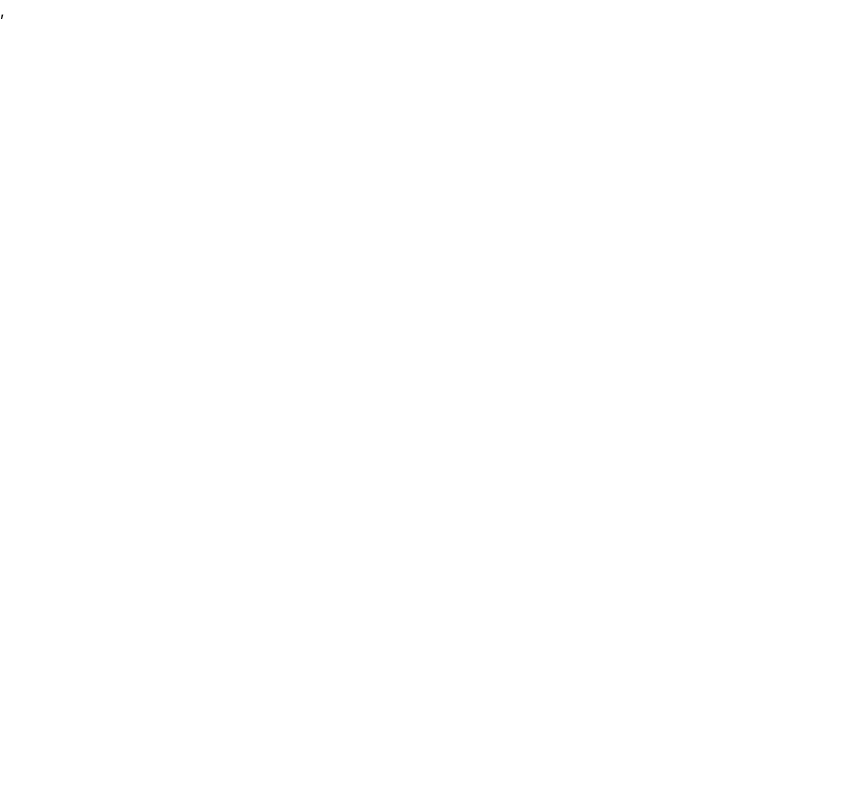
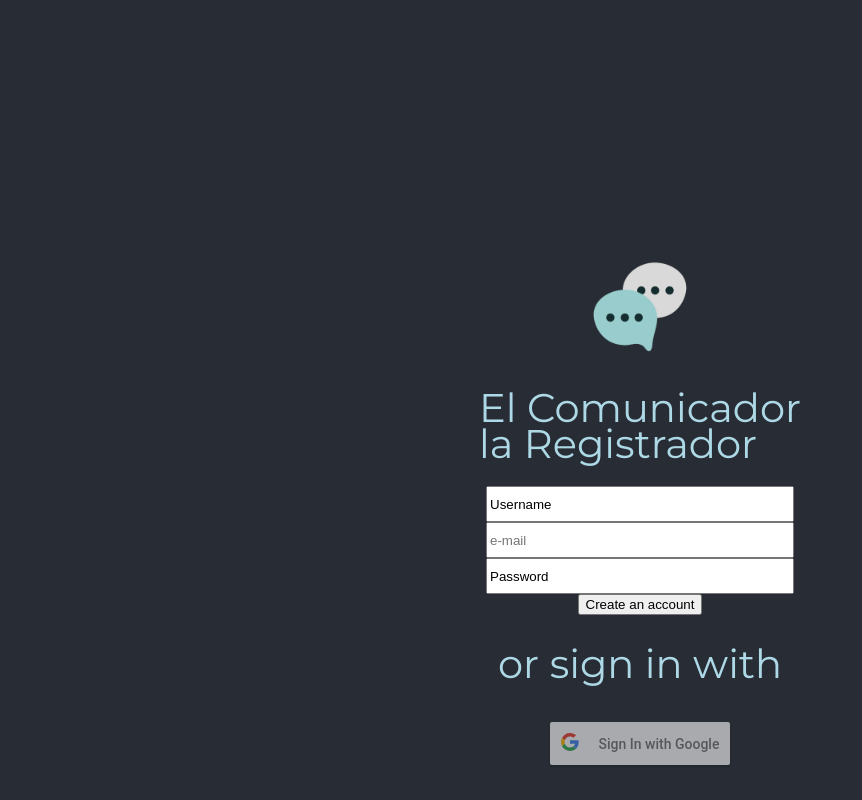
Before and after one commit to bieniekadam/COMMUNICATOR, a React (Create React App) app: page /registration in a window 1280 px wide. Before the commit this address had no page. Shown: the whole page, without its empty margins (0-862 px from the left). Built offline with nearby package versions, Linux system fonts and the light colour scheme.

Commit message:
google sign in button added, google cloud connected, registrate component added, conditional routing added

```diff
--- /dev/null
+++ b/client_secret_663391751840-7scvso7umat0vfjgthmfbkvi47getvqi.apps.googleusercontent.com.json
@@ -0,0 +1 @@
+{"web":{"client_id":"663391751840-7scvso7umat0vfjgthmfbkvi47getvqi.apps.googleusercontent.com","project_id":"communicator-352612","auth_uri":"https://accounts.google.com/o/oauth2/auth","token_uri":"https://oauth2.googleapis.com/token","auth_provider_x509_cert_url":"https://www.googleapis.com/oauth2/v1/certs","client_secret":"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","javascript_origins":["http://localhost:3000"]}}
--- a/package.json
+++ b/package.json
@@ -15,9 +15,11 @@
     "@types/react": "^17.0.0",
     "@types/react-dom": "^17.0.0",
     "@types/react-redux": "^7.1.24",
+    "bootstrap": "^5.1.3",
     "moment": "^2.29.1",
     "react": "^17.0.2",
     "react-dom": "^17.0.2",
+    "react-google-login": "^5.2.2",
     "react-icons": "^4.3.1",
     "react-redux": "^7.2.6",
     "react-router-dom": "^6.0.2",
--- a/public/index.html
+++ b/public/index.html
@@ -9,6 +9,10 @@
       name="description"
       content="Web site created using create-react-app"
     />
+    <!-- <meta
+      name="google-signin-client_id"
+      content="663391751840-7scvso7umat0vfjgthmfbkvi47getvqi.apps.googleusercontent.com"
+    /> -->
     <link rel="apple-touch-icon" href="%PUBLIC_URL%/logo192.png" />
     <!--
       manifest.json provides metadata used when your web app is installed on a
--- a/src/App.tsx
+++ b/src/App.tsx
@@ -1,16 +1,23 @@
 import "./App.css";
 import { LoginPanel } from "./components/LoginPanel/LoginPanel";
-import { BrowserRouter, Routes, Route } from "react-router-dom";
+import { BrowserRouter, Routes, Route, Navigate } from "react-router-dom";
 import { Homepage } from "./components/Homepage/Homepage";
-// import { ScrollHandler } from "./components/ScrollHandler/ScrollHandler";
+import Registration from "./components/Registration/Registration";
+import { useState } from "react";
 
 export default function App() {
+  const [isLogged, setIsLogged] = useState(false);
+  // isLogged needs to get data from 0auth token
+
   return (
     <BrowserRouter>
       <Routes>
         <Route path="/login" element={<LoginPanel />} />
-        {/* <ScrollHandler />  */}
-        <Route path="/" element={<Homepage />}></Route>
+        <Route path="/registration" element={<Registration />} />
+        <Route
+          path="/"
+          element={isLogged ? <Homepage /> : <Navigate to="/registration" />}
+        ></Route>
       </Routes>
     </BrowserRouter>
   );
--- a/src/components/LeftColumn/LeftColumn.tsx
+++ b/src/components/LeftColumn/LeftColumn.tsx
@@ -8,7 +8,7 @@ import { AddContact } from "../AddContact/AddContact";
 import { ConversationPreview } from "../ConversationPreview/ConversationPreview";
 import Popup from "../Popup/Popup";
 import { useDispatch, useSelector } from "react-redux";
-import { ConversationSlice, setPopup } from "../../store/ConversationSlice";
+import { setPopup } from "../../store/ConversationSlice";
 
 export default function LeftColumn(props: LeftColumnProps) {
   const dispatch = useDispatch();
--- a/src/components/LoginPanel/LoginPanel.tsx
+++ b/src/components/LoginPanel/LoginPanel.tsx
@@ -1,5 +1,6 @@
 import "./LoginPanel.css";
 import { Link } from "react-router-dom";
+import GoogleLoginComponent from "../../googlebutton.component";
 
 export function LoginPanel() {
   return (
@@ -13,17 +14,17 @@ export function LoginPanel() {
           className="username"
           type="text"
           name="name"
-          value="Username"
+          placeholder="Username"
           style={{ borderRadius: "12", height: "30px", width: "300px" }}
         />
         <input
           className="password"
           type="text"
           name="name"
-          value="Password"
+          placeholder="Password"
           style={{ borderRadius: "12", height: "30px", width: "300px" }}
         />
-
+        <GoogleLoginComponent />
         <Link to="/">
           <button className="submitButton">Submit</button>
         </Link>
--- /dev/null
+++ b/src/components/Registration/Registration.tsx
@@ -0,0 +1,52 @@
+import GoogleLoginComponent from "../../googlebutton.component";
+import "./registration.css";
+
+export default function Registration() {
+  const handleCreateAccount = (e: React.FormEvent) => {
+    e.preventDefault();
+    // w jaki sposób i gdzie wysyłać
+  };
+
+  return (
+    <div className="login-panel">
+      <form typeof="submit">
+        <div className="title-and-inputs">
+          <div className="logo">
+            <img src="elComunicadorLogo.png" />
+          </div>
+          <label className="login-panel-title">
+            El Comunicador <br /> la Registrador
+          </label>
+          <input
+            className="username"
+            type="text"
+            name="name"
+            value="Username"
+            style={{ borderRadius: "12", height: "30px", width: "300px" }}
+          />
+          <input
+            className="email"
+            type="email"
+            name="email"
+            placeholder="e-mail"
+            style={{ borderRadius: "12", height: "30px", width: "300px" }}
+          />
+          <input
+            className="password"
+            type="text"
+            name="name"
+            value="Password"
+            style={{ borderRadius: "12", height: "30px", width: "300px" }}
+          />
+          <button type="submit" onSubmit={handleCreateAccount}>
+            Create an account
+          </button>
+          <div className="login-panel-title">
+            <div> or sign in with</div>
+          </div>
+          <GoogleLoginComponent />
+        </div>
+      </form>
+    </div>
+  );
+}
--- /dev/null
+++ b/src/components/Registration/registration.css
@@ -0,0 +1,28 @@
+.login-panel {
+  height: 100vh;
+  width: 100vw;
+  font-family: "Montserrat", sans-serif;
+  font-size: 40px;
+  color: lightblue;
+  background-color: #282c34;
+  position: absolute;
+}
+
+.login-panel-title {
+  margin-bottom: 3vh;
+  margin-top: 3vh;
+}
+
+.title-and-inputs {
+  display: flex;
+  flex-direction: column;
+  width: fit-content;
+  margin: 0 auto;
+  margin-top: 20%;
+  align-items: center;
+}
+
+.logo > img {
+  width: 100px;
+  height: 100px;
+}
--- a/src/components/leftColumn/LeftColumn.tsx
+++ b/src/components/leftColumn/LeftColumn.tsx
@@ -8,7 +8,7 @@ import { AddContact } from "../AddContact/AddContact";
 import { ConversationPreview } from "../ConversationPreview/ConversationPreview";
 import Popup from "../Popup/Popup";
 import { useDispatch, useSelector } from "react-redux";
-import { ConversationSlice, setPopup } from "../../store/ConversationSlice";
+import { setPopup } from "../../store/ConversationSlice";
 
 export default function LeftColumn(props: LeftColumnProps) {
   const dispatch = useDispatch();
--- /dev/null
+++ b/src/googlebutton.component.js
@@ -0,0 +1,81 @@
+import React, { Component } from "react";
+import { GoogleLogin, GoogleLogout } from "react-google-login";
+
+const CLIENT_ID =
+  "663391751840-7scvso7umat0vfjgthmfbkvi47getvqi.apps.googleusercontent.com";
+
+class GoogleLoginComponent extends Component {
+  constructor() {
+    super();
+    this.state = {
+      isLoggedIn: false,
+      userInfo: {
+        name: "",
+        emailId: "",
+      },
+    };
+  }
+
+  // function onSignIn(googleUser) {
+  //   var profile = googleUser.getBasicProfile();
+  //   console.log('ID: ' + profile.getId()); // Do not send to your backend! Use an ID token instead.
+  //   console.log('Name: ' + profile.getName());
+  //   console.log('Image URL: ' + profile.getImageUrl());
+  //   console.log('Email: ' + profile.getEmail()); // This is null if the 'email' scope is not present.
+  // }
+
+  // Success Handler
+  responseGoogleSuccess = (response) => {
+    let userInfo = {
+      name: response.profileObj.name,
+      emailId: response.profileObj.email,
+    };
+    this.setState({ userInfo, isLoggedIn: true });
+    console.log(userInfo, this.state.isLoggedIn);
+  };
+
+  // Error Handler
+  responseGoogleError = (response) => {
+    console.log(response);
+  };
+
+  // Logout Session and Update State
+  logout = (response) => {
+    console.log(response);
+    let userInfo = {
+      name: "",
+      emailId: "",
+    };
+    this.setState({ userInfo, isLoggedIn: false });
+  };
+
+  render() {
+    return (
+      <div className="row mt-5">
+        <div className="col-md-12">
+          {this.state.isLoggedIn ? (
+            <div>
+              <h1>Welcome, {this.state.userInfo.name}</h1>
+
+              <GoogleLogout
+                clientId={CLIENT_ID}
+                buttonText={"Logout"}
+                onLogoutSuccess={this.logout}
+              ></GoogleLogout>
+            </div>
+          ) : (
+            <GoogleLogin
+              clientId={CLIENT_ID}
+              buttonText="Sign In with Google"
+              onSuccess={this.responseGoogleSuccess}
+              onFailure={this.responseGoogleError}
+              isSignedIn={true}
+              cookiePolicy={"single_host_origin"}
+            />
+          )}
+        </div>
+      </div>
+    );
+  }
+}
+export default GoogleLoginComponent;
```
Also changed, not shown: 1 other file (tests, documents, lock files or other folders).
